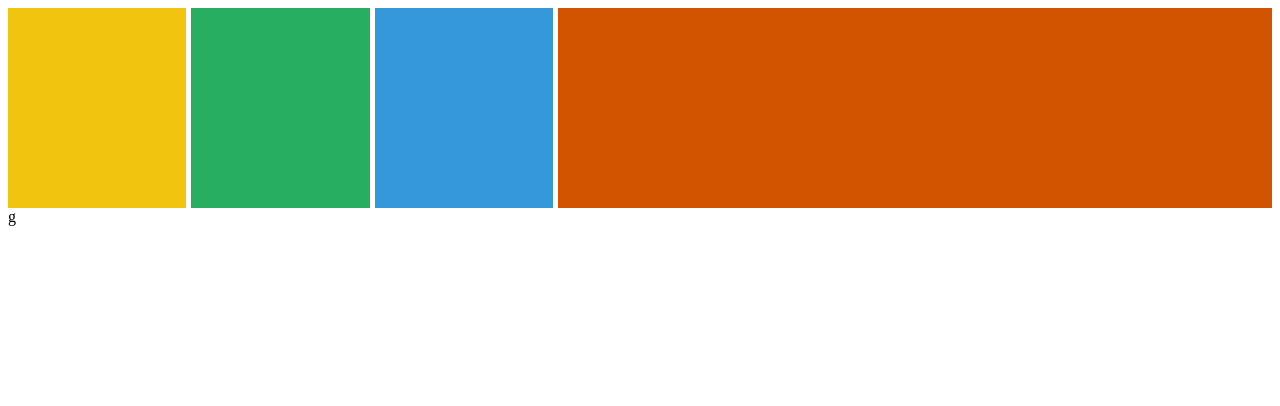
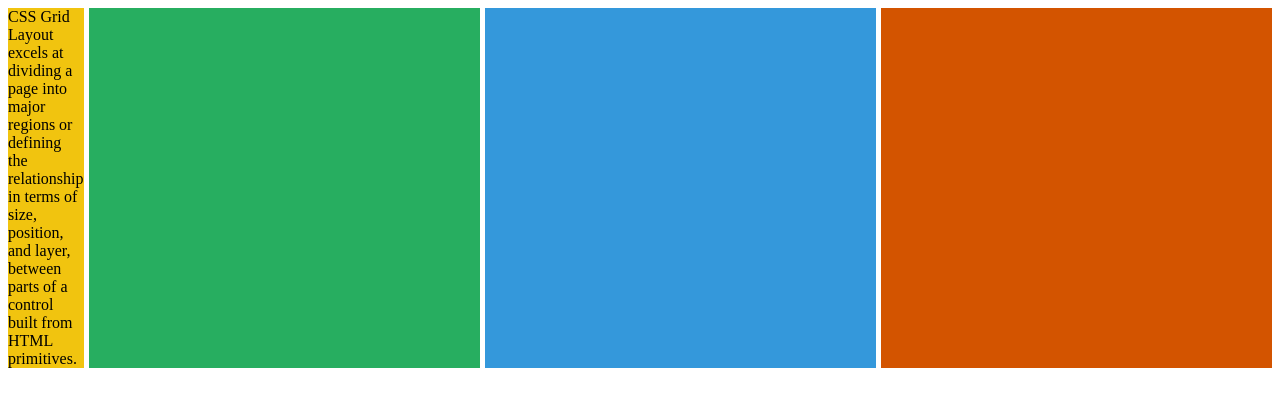
Before and after one commit to ChungsikPark/css_practice, a plain HTML site: page grid.html in a window 1280 px wide. Drawn offline with Linux system fonts and the light colour scheme.

Commit message:
css grid minmax max content min content

```diff
--- a/grid.html
+++ b/grid.html
@@ -8,31 +8,33 @@
     <style>
       .father {
         display: grid;
-        grid-auto-rows: 200px;
         grid-gap: 5px;
-        grid-template-columns: repeat(3, 1fr) 4fr;
+        grid-template-columns: min-content repeat(3, 1fr);
       }
       .first {
-        background-color: #f1c40f;
+        background-color: #f1c40f; /* yellow colour */
       }
       .second {
-        background-color: #27ae60;
+        background-color: #27ae60; /* green colour */
       }
       .third {
-        background-color: #3498db;
+        background-color: #3498db; /* blue colour */
       }
       .fourth {
-        background-color: #d35400;
+        background-color: #d35400; /* red colour */
       }
     </style>
   </head>
   <body>
     <div class="father">
-      <div class="first"></div>
+      <div class="first">
+        CSS Grid Layout excels at dividing a page into major regions or defining
+        the relationship in terms of size, position, and layer, between parts of
+        a control built from HTML primitives.
+      </div>
       <div class="second"></div>
       <div class="third"></div>
       <div class="fourth"></div>
     </div>
   </body>
-  g
 </html>
```
